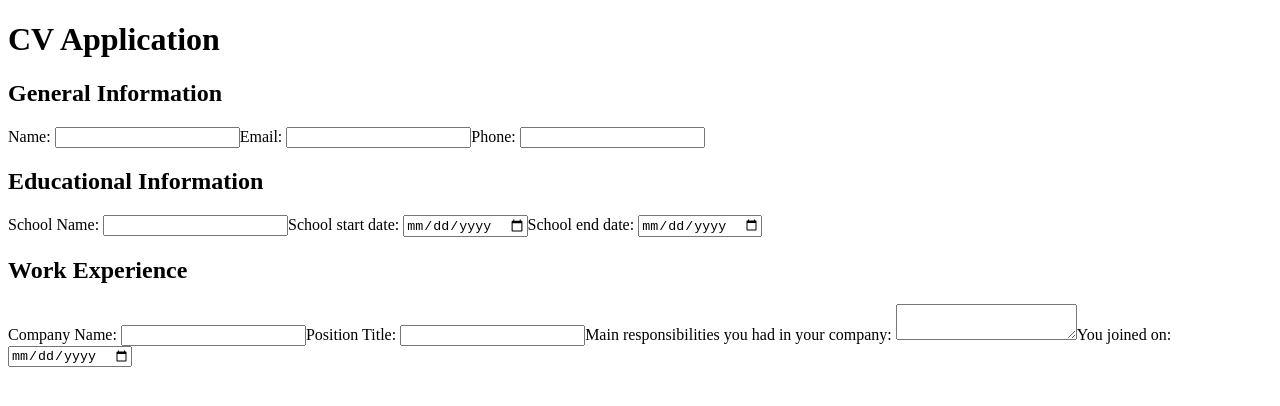
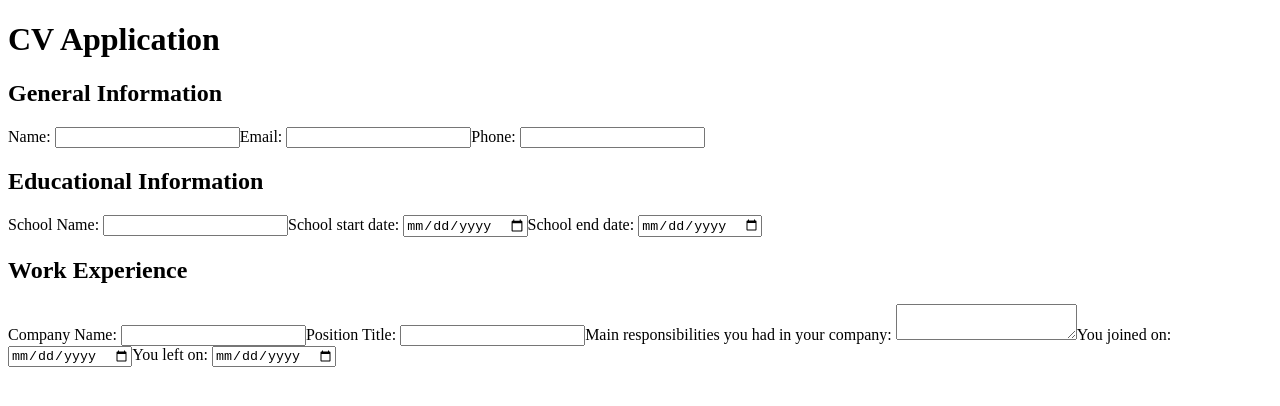
Before and after one commit to devritra/cv-application-odin, a React (Vite) app: page / in a window 1280 px wide. Shown: the top 406 px of the page. Built offline with nearby package versions, Linux system fonts and the light colour scheme.

Commit message:
feat: create CompanyExitDate component

```diff
--- /dev/null
+++ b/src/components/CompanyExitDate.jsx
@@ -0,0 +1,13 @@
+export function CompanyExitDateInput({companyExitDate,handleCompanyExitDateInputChanges}){
+    return (
+        <>
+            <label htmlFor="companyExitDateInput">You left on: </label>
+            <input
+                type="date"
+                id="companyExitDateInput"
+                value={companyExitDate}
+                onChange={handleCompanyExitDateInputChanges}
+            />
+        </>
+    )
+}
--- a/src/components/FormHolder.jsx
+++ b/src/components/FormHolder.jsx
@@ -8,6 +8,7 @@ import { CompanyNameInput } from "./CompanyNameInput"
 import { PositionTitleInput } from "./PositionTitleInput"
 import { CompanyResponsibilityInput } from "./CompanyResponsibilityInput"
 import { CompanyJoiningDateInput } from "./CompanyJoiningDateInput"
+import { CompanyExitDateInput } from "./CompanyExitDate"
 export function FormHolder(
     {
         name,
@@ -20,6 +21,7 @@ export function FormHolder(
         positionTitle,
         companyResponsibility,
         companyJoiningDate,
+        companyExitDate,
         handleNameInputChanges,
         handleEmailInputChanges,
         handlePhoneInputChanges,
@@ -29,7 +31,8 @@ export function FormHolder(
         handleCompanyNameInputChanges,
         handlePositionTitleInputChanges,
         handleCompanyResponsibilityInputChanges,
-        handleCompanyJoiningDateInputChanges
+        handleCompanyJoiningDateInputChanges,
+        handleCompanyExitDateInputChanges
     }
 ){
     return(
@@ -77,6 +80,10 @@ export function FormHolder(
                 companyJoiningDate={companyJoiningDate}
                 handleCompanyJoiningDateInputChanges={handleCompanyJoiningDateInputChanges}
             />
+            <CompanyExitDateInput
+                companyExitDate={companyExitDate}
+                handleCompanyExitDateInputChanges={handleCompanyExitDateInputChanges}
+            />
         </>
     )
 }
--- a/src/components/MainPage.jsx
+++ b/src/components/MainPage.jsx
@@ -12,7 +12,8 @@ export function MainPage(){
         'Company Name': '',
         'Position Title': '',
         'Company Responsibility': '',
-        'Company joining date': ''
+        'Company joining date': '',
+        'Company exit date': ''
     }
     const [cvObj, setCvObj] = useState(cvTemplate);
     const handleNameInputChanges = (e) => {
@@ -45,6 +46,9 @@ export function MainPage(){
     const handleCompanyJoiningDateInputChanges = (e) => {
         setCvObj({...cvObj, 'Company joining date': e.target.value})
     }
+    const handleCompanyExitDateInputChanges = (e) => {
+        setCvObj({...cvObj, 'Company exit date': e.target.value})
+    }
     console.log(cvObj);
 
     return(
@@ -61,6 +65,7 @@ export function MainPage(){
                 positionTitle={cvObj['Position Title']}
                 companyResponsibility={cvObj['Company Responsibility']}
                 companyJoiningDate={cvObj['Company joining date']}
+                companyExitDate={cvObj['Company exit date']}
                 handleNameInputChanges={handleNameInputChanges}
                 handleEmailInputChanges={handleEmailInputChanges}
                 handlePhoneInputChanges={handlePhoneInputChanges}
@@ -71,6 +76,7 @@ export function MainPage(){
                 handlePositionTitleInputChanges={handlePositionTitleInputChanges}
                 handleCompanyResponsibilityInputChanges={handleCompanyResponsibilityInputChanges}
                 handleCompanyJoiningDateInputChanges={handleCompanyJoiningDateInputChanges}
+                handleCompanyExitDateInputChanges={handleCompanyExitDateInputChanges}
             />
         </>
     )
```
